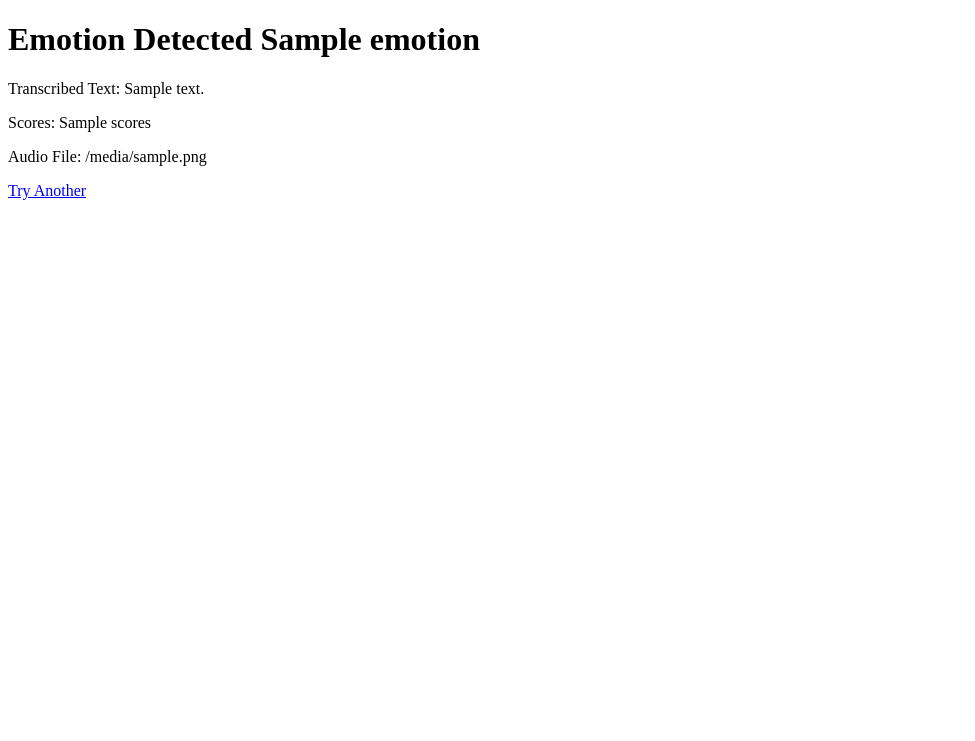
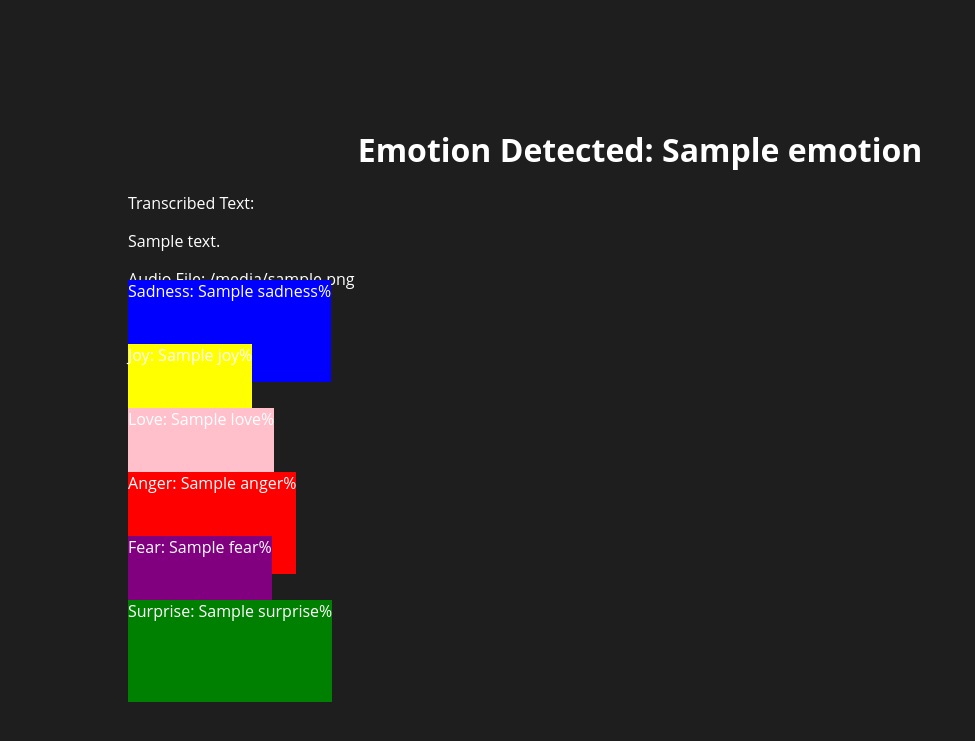
Before and after one commit to rinkana1/cosc490-group1, a Django app: template user_interface/core/templates/core/result.html in a window 1280 px wide. Shown: the top 741 px of the page, without its empty margins (0-975 px from the left). Run offline with Django 4.2, Linux system fonts and the light colour scheme; the template is opened without the code that fills it: most values are stand-ins (such as "Sample title", 1, 10 or a date in 2020); parts of the project's set-up code (start-up, migrations or seed data) failed here and were passed over.

Commit message:
Update style of UI

```diff
--- a/user_interface/core/templates/core/result.html
+++ b/user_interface/core/templates/core/result.html
@@ -4,12 +4,83 @@
     <meta charset="UTF-8">
     <meta name="viewport" content="width=device-width, initial-scale=1.0">
     <title>Result</title>
+    <style>
+        :root {
+            --sadness: {{ sadness }}vw;
+            --joy: {{ joy }}vw;
+            --love: {{ love }}vw;
+            --anger: {{ anger }}vw;
+            --fear: {{ fear }}vw;
+            --surprise: {{ surprise }}vw;
+        }
+
+        body {
+            background-color: #1E1E1E;
+            color: #FFF;
+            font-family: 'Open Sans', 'Arial', sans-serif;
+            margin: 10vw;
+        }
+
+        h1 {
+            text-align: center;
+        }
+
+        .percentage-bar {
+            position: absolute;
+            display: block;
+            height: 8vw;
+            width: 0vw;
+        }
+
+        #sadness {
+            top: 35vh;
+            background-color: blue;
+            width: var(--sadness);
+        }
+
+        #joy {
+            top: 43vh;
+            background-color: yellow;
+            width: var(--joy);
+        }
+
+        #love {
+            top: 51vh;
+            background-color: pink;
+            width: var(--love);
+        }
+
+        #anger {
+            top: 59vh;
+            background-color: red;
+            width: var(--anger);
+        }
+
+        #fear {
+            top: 67vh;
+            background-color: purple;
+            width: var(--fear);
+        }
+
+        #surprise {
+            top: 75vh;
+            background-color: green;
+            width: var(--surprise);
+        }
+
+    </style>
 </head>
 <body>
-    <h1>Emotion Detected {{ emotion }}</h1>
-    <p>Transcribed Text: {{ transcribed_text }}</p>
-    <p>Scores: {{ scores }}</p>
-    <p>Audio File: {{ filename }}</p>
+    <h1>Emotion Detected: {{ emotion }}</h1>
+    <label for="p.transcription">Transcribed Text:</label>
+    <p id="transcription">{{ transcribed_text }}</p>
+    <div class="percentage-bar" id="sadness">Sadness: {{ sadness }}%</div>
+    <div class="percentage-bar" id="joy">Joy: {{ joy }}%</div>
+    <div class="percentage-bar" id="love">Love: {{ love }}%</div>
+    <div class="percentage-bar" id="anger">Anger: {{ anger }}%</div>
+    <div class="percentage-bar" id="fear">Fear: {{ fear }}%</div>
+    <div class="percentage-bar" id="surprise">Surprise: {{ surprise }}%</div>
+    <p id="audio-file-label">Audio File: {{ filename }}</p>
     <a href="/">Try Another</a>
 </body>
 </html>
```
Also changed, not shown: user_interface/core/templates/core/upload.html (+30 -2 lines), user_interface/core/views.py (+7 -1 lines), user_interface/db.sqlite3.
